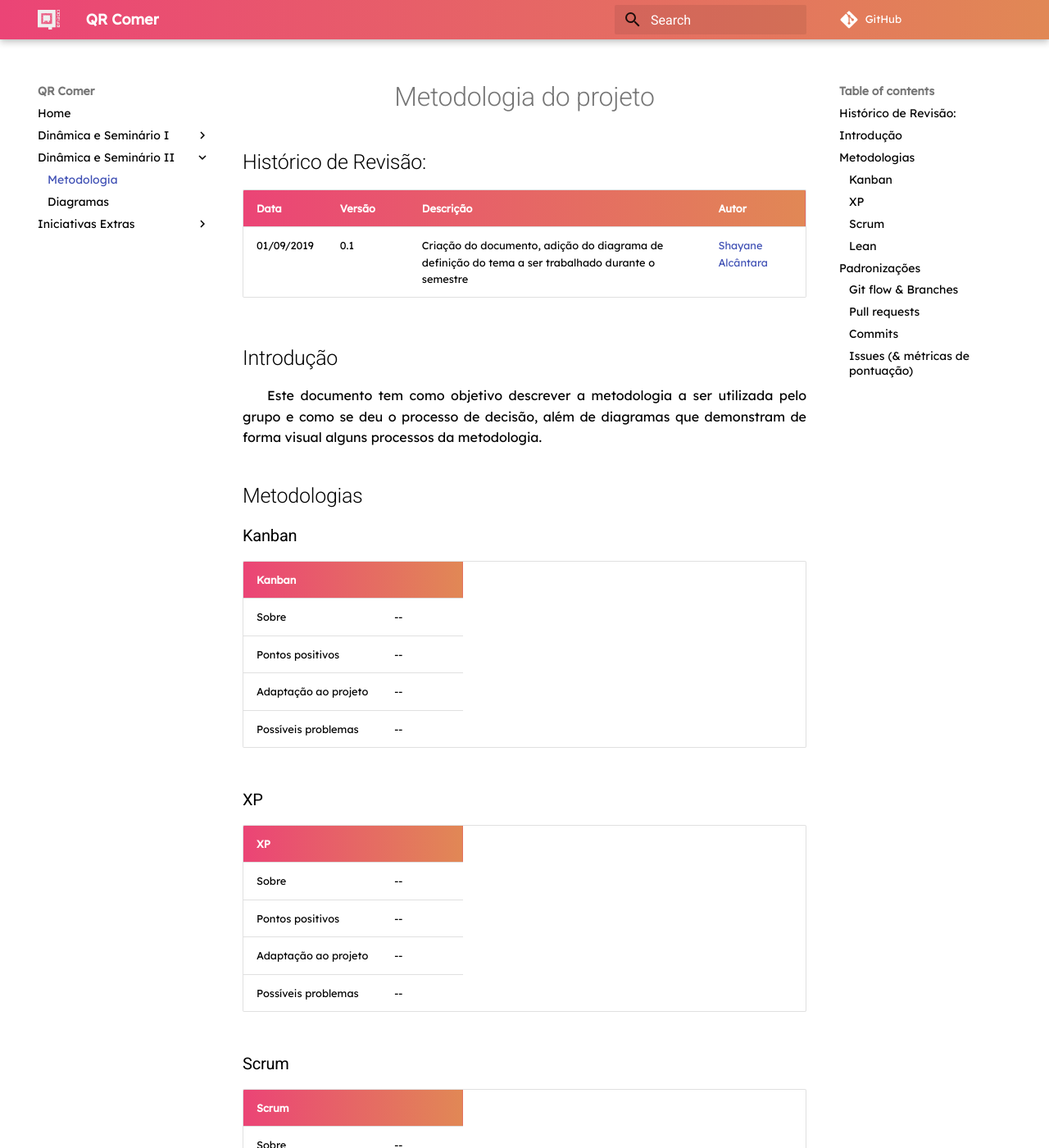
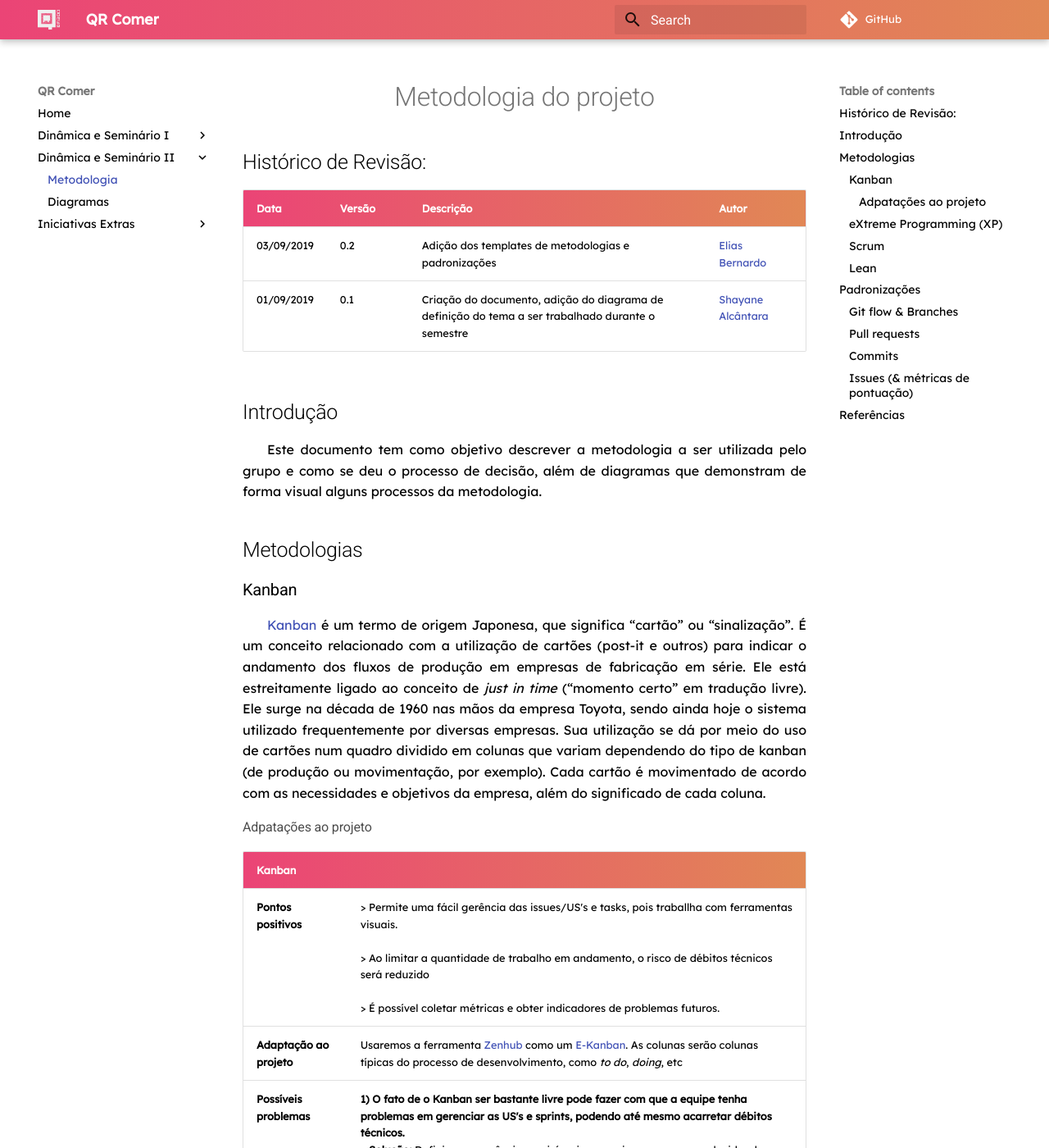
Before and after one commit to fga-desenho-2019-2/Wiki, an MkDocs documentation site: the page built from docs/seminario2/metodologia.md, in a window 1280 px wide and 1400 px high. Shown: the whole window at 82% size. Built offline with MkDocs 1.6.1 and Material for MkDocs 9.7.7, drawn with Linux system fonts in a browser that asks for light colours; some web fonts are replaced; comment, search, counter and statistics services are not loaded; old or Windows-style settings are respelled for this version of MkDocs; some of the changed text lies outside the part shown.

Commit message:
Adding XP and kanban to Metodologia docs

```diff
--- a/docs/assets/css/extra.css
+++ b/docs/assets/css/extra.css
@@ -21,6 +21,11 @@
 
 li p {
     text-indent: 0;
+}
+
+h4 {
+    font-weight: 500 !important;
+    color: rgba(0,0,0,0.7);
 }
 
 body {
--- a/docs/seminario2/metodologia.md
+++ b/docs/seminario2/metodologia.md
@@ -3,50 +3,56 @@
 ## Histórico de Revisão:
 |Data|Versão|Descrição|Autor|
 |-|-|-|-|
+|03/09/2019|0.2|Adição dos templates de metodologias e padronizações  | [Elias Bernardo](https://github.com/ebmm01)|
 |01/09/2019|0.1|Criação do documento, adição do diagrama de definição do tema a ser trabalhado durante o semestre | [Shayane Alcântara](https://github.com/shayanealcantara)|
 
 ## Introdução
 
 Este documento tem como objetivo descrever a metodologia a ser utilizada pelo grupo e como se deu o processo de decisão, além de diagramas que demonstram de forma visual alguns processos da metodologia.
 
-
 ## Metodologias
 
 ### Kanban
 
+[Kanban](../../iniciativas_extras/kanban/5w2h) é um termo de origem Japonesa, que significa “cartão” ou “sinalização”. É um conceito relacionado com a utilização de cartões (post-it e outros) para indicar o andamento dos fluxos de produção em empresas de fabricação em série. Ele está estreitamente ligado ao conceito de _just in time_ (“momento certo” em tradução livre). Ele surge na década de 1960 nas mãos da empresa Toyota, sendo ainda hoje o sistema utilizado frequentemente por diversas empresas. Sua utilização se dá por meio do uso de cartões num quadro dividido em colunas que variam dependendo do tipo de kanban (de produção ou movimentação, por exemplo). Cada cartão é movimentado de acordo com as necessidades e objetivos da empresa, além do significado de cada coluna.
+
+#### Adpatações ao projeto
+
+
+
 | Kanban |  |
 |--|--|
-|Sobre|--|
-|Pontos positivos|--|
-|Adaptação ao projeto|--|
-|Possíveis problemas|--|
+|__Pontos positivos__| > Permite uma fácil gerência das issues/US's e tasks, pois traballha com ferramentas visuais. <br> <br> > Ao limitar a quantidade de trabalho em andamento, o risco de débitos técnicos será reduzido <br> <br> > É possível coletar métricas e obter indicadores de problemas futuros. |
+|__Adaptação ao projeto__| Usaremos a ferramenta [Zenhub](https://www.zenhub.com/) como um [E-Kanban](../../iniciativas_extras/kanban/melhorias/#2-melhorias). As colunas serão colunas típicas do processo de desenvolvimento, como _to do_, _doing_, etc |
+|__Possíveis problemas__| __1) O fato de o Kanban ser bastante livre pode fazer com que a equipe tenha problemas em gerenciar as US's e sprints, podendo até mesmo acarretar débitos técnicos.__ <br> > __Solução:__ Definir uma gerência que irá guiar a equipe no processo, elucidando as US's, suas dificuldades e as necessidades do projeto <br> <br> __2) Se a quantidade de trabalho e a pontuação das issues não for muito bem definida, pode ocorrer tanto sobrecarga de trabalho quanto uma sprint com pouca produtividade.__ <br> > __Solução:__ [Limitar a quantidade de _Work in progress_ (WIP ou trabalho em andamento)]() e definir uma métrica de pontuação para as US's em que todos no grupo possam ter uma noção parecida.|
 
-### XP
+### eXtreme Programming (XP)
+
+O Extreme Programming é um modelo de desenvolvimento de software, criado em 1996, por Kent Bech. O XP é um conjunto bem definido de regras, que vem ganhando um grande número de adeptos e por oferecer condições para que os desenvolvedores respondam com eficiência a mudanças no projeto, mesmo nos estágios finais do ciclo de vida do processo, devido a quatro lemas adotados por seus seguidores, que correspondem a quatro dimensões a partir das quais os projetos podem ser melhorados. São eles: __Comunicação__, __Simplicidade__, __FeedBack__ e __Coragem__ [[1]](#referencias).
 
 | XP |  |
 |--|--|
-|Sobre|--|
-|Pontos positivos|--|
-|Adaptação ao projeto|--|
-|Possíveis problemas|--|
+|__Pontos positivos__| > Ao ter como "métafora" uma de suas práticas, permite que tanto o cliente quanto o(s) desenvolvedor(es) do projeto possam conversar num mesmo nível de linguagem, facilitando tanto reunioes quanto o desenvolvimento do produto em si. <br> <br> >As práticas que se voltam para o time, como _pair programming_, posse coletiva do software, time coeso e ritmo sustentável fazem que a equipe se sinta mais icentivada e em sintonia com o projeto, reduzindo atritos e riscos de desembramento do time.|
+|__Adaptação ao projeto__| 1) A equipe optou por não fazer reuniões em pé (dailys irão ocorrer conforme documentado em [Daily meeting]()). <br> <br> 2)__Pair programming:__ apesar de seguirmos essa prática, nem sempre será possível parear fisicamente. A adaptação fica por conta da possibilidade de pareamentos remotos ou, em raros casos, tasks individuais. <br> <br> 3) Não iremos usar __TDD__. Faremos testes unitários, inclusive com [regras de aceitação de um Pull Request]() com porcentagem mínima de corbertura definida pelo grupo, porém não desenvolveremos seguindo __TDD__. <br> <br> 4) A [comunicação com o cliente]() será um pouco mais indireta, visto num primeiro momento não teremos um "cliente fixo". |
+|__Possíveis problemas__| 1)  Pelo fato de não haver um cliente em específico (pessoa), não haverá uma comunicação frequente e direta.Isso por si só vai contra alguns princípios do XP, e pode prejudicar o desenvolvimento do projeto como um todo. <br> > __Solução:__ Buscar um cliente cujas necessidades sejam atendidas pelo QRComer, mantendo a ideia do aplicação abrangente ao mesmo tempo. Isso possibilitará um feedback real do cliente, uma comunicação eficiente e a redução de retrabalhos por features que talvez possam vir a ser inúteis.|
 
 ### Scrum
 
 | Scrum |  |
 |--|--|
 |Sobre|--|
-|Pontos positivos|--|
-|Adaptação ao projeto|--|
-|Possíveis problemas|--|
+|__Pontos positivos__|--|
+|__Adaptação ao projeto__|--|
+|__Possíveis problemas__|--|
 
 ### Lean
 
 | Lean |  |
 |--|--|
 |Sobre|--|
-|Pontos positivos|--|
-|Adaptação ao projeto|--|
-|Possíveis problemas|--|
+|__Pontos positivos__|--|
+|__Adaptação ao projeto__|--|
+|__Possíveis problemas__|--|
 
 
 ## Padronizações
@@ -58,3 +64,7 @@
 ### Commits
 
 ### Issues (& métricas de pontuação)
+
+## Referências
+
+[1] MÉTODO ÁGIL XP (EXTREME PROGRAMMING) -  Luciano Malaquias de Souza**
```
